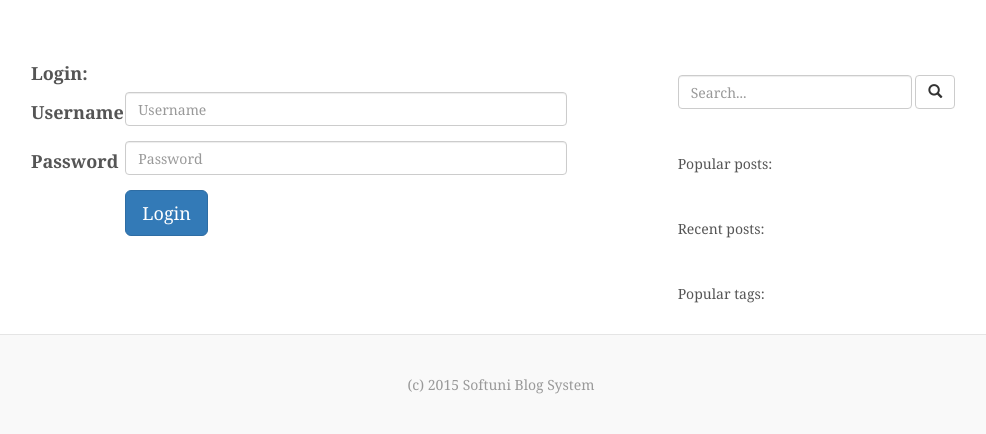
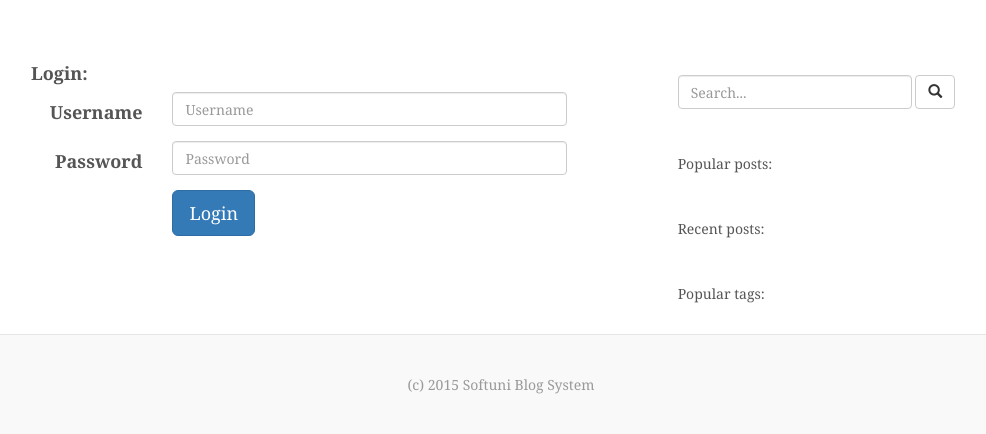
Before and after one commit to AntonKaramatov/SoftUniBlogProject, a PHP site: page /users/login in a window 1280 px wide. Shown: the part 51-485 px from the top of the page, without its empty margins (139-1125 px from the left). Run offline with PHP 8.4, Linux system fonts and the light colour scheme; data that the repository does not hold is empty; some libraries are stand-ins or nearby versions.

Commit message:
Minor visual changes
Minor visual changes

```diff
--- a/views/posts/index.php
+++ b/views/posts/index.php
@@ -6,7 +6,7 @@
         <a href="/posts/view/<?=$post['id']?>"><h3 class="blog-post-title"><?= htmlspecialchars($post['title']) ?></h3></a>
         <p class="blog-post-meta"><?= htmlspecialchars($post['date_created']) ?> by <b><?= htmlspecialchars($post['username']) ?></b></p>
         <div>
-        	<?= htmlspecialchars($post['preview']) . "..." ?>
+        	<?= nl2br(htmlspecialchars($post['preview'])) . "..." ?>
             <a href="/posts/view/<?=$post['id']?>">Continue reading</a>
         </div>
         <div id="tags_<?=$post['id']?>"></div>
--- a/views/posts/view.php
+++ b/views/posts/view.php
@@ -2,7 +2,7 @@
 <div class="blog-post">
 	<h3 class="blog-post-title"><?= htmlspecialchars($this->post["title"])?></h3>
 	<p class="blog-post-meta"><?= htmlspecialchars($this->post['date_created']) ?> by <b><?= htmlspecialchars($this->post['username']) ?></b></p>
-	<p><?= htmlspecialchars($this->post["content"])?></p>
+	<p><?= nl2br(htmlspecialchars($this->post["content"]))?></p>
 	<input id="postId" type="hidden" value="<?=$this->post['id']?>">
 	<input id="page" type="hidden" value="<?=$this->page?>">
 	<?php if($this->isAdmin()) :?>
--- a/views/users/login.php
+++ b/views/users/login.php
@@ -2,19 +2,19 @@
 <form class="form-horizontal" action="/users/login" method="POST">
 <input type="hidden" name="requestToken" value="<?=$_SESSION['requestToken']?>">
 	<div class="form-group">
-	    <label for="inputUsername" class="col-sm-2 control-label">Username</label>
-	    <div class="col-sm-10">
+	    <label for="inputUsername" class="col-sm-3 control-label">Username</label>
+	    <div class="col-sm-9">
 	      <input type="text" class="form-control" id="inputUsername" name="username" placeholder="Username">
 	    </div>
   	</div>
   	<div class="form-group">
-	    <label for="inputPassword" class="col-sm-2 control-label">Password</label>
-	    <div class="col-sm-10">
+	    <label for="inputPassword" class="col-sm-3 control-label">Password</label>
+	    <div class="col-sm-9">
 	      <input type="password" class="form-control" id="inputPassword" name="password" placeholder="Password">
 	    </div>
   	</div>
   	<div class="form-group">
-	    <div class="col-sm-offset-2 col-sm-10">
+	    <div class="col-sm-offset-3 col-sm-9">
 	      	<input class="btn btn-lg btn-primary" type="submit" value="Login">
 	    </div>
   	</div>
```
Also changed, not shown: content/css/blog.css (+4 -4 lines).
